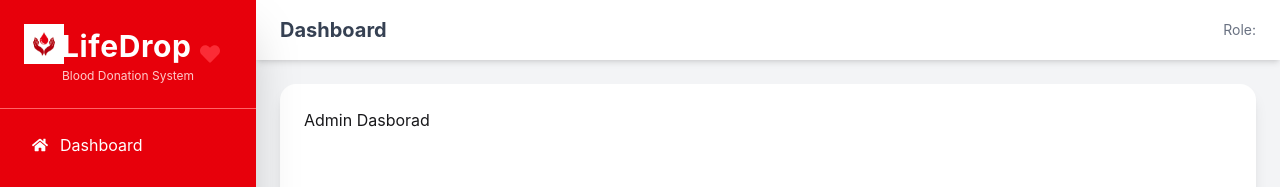
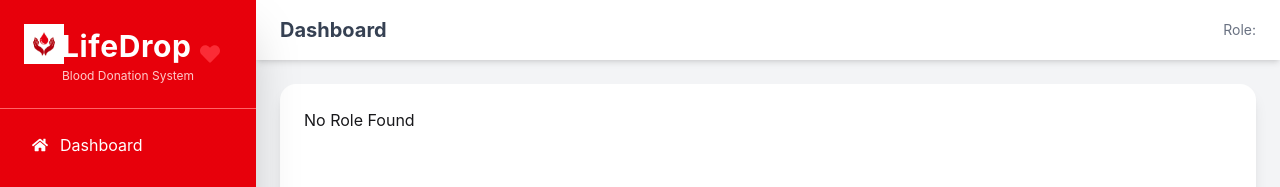
Before and after one commit to Pranto-29/blood-Project, a React (Vite) app: page /dashboard in a window 1280 px wide. Shown: the top 187 px of the page. Built offline with nearby package versions, Linux system fonts and the light colour scheme; no server answers; sample sign-in values are in the browser's storage.

Commit message:
added an new messaage

```diff
--- a/src/pages/Dashborad/MainDashborad/MainDashborad.jsx
+++ b/src/pages/Dashborad/MainDashborad/MainDashborad.jsx
@@ -1,9 +1,17 @@
 import React from 'react';
 
-const MainDashborad = () => {
+const MainDashborad = ({ role }) => {
     return (
         <div>
-               Admin Dasborad
+            {role === 'admin' ? (
+                <h1>Admin Dashboard</h1>
+            ) : role === 'donnar' ? (
+                <h1>Donar Dashboard</h1>
+            ) : role === 'volunteer' ? (
+                <h1>Volunteer Dashboard</h1>
+            ) : (
+                <h1>No Role Found</h1>
+            )}
         </div>
     );
 };
--- a/src/pages/Dashborad/RequestDetails/RequestDetails.jsx
+++ b/src/pages/Dashborad/RequestDetails/RequestDetails.jsx
@@ -466,9 +466,6 @@ const RequestDetails = () => {
             This request is already in progress ❤️
           </div>
         )}
-
-
-
       </div>
     </div>
   );
--- a/src/pages/Funding/Funding.jsx
+++ b/src/pages/Funding/Funding.jsx
@@ -199,7 +199,6 @@ const Funding = () => {
     >
       {/* Overlay */}
       <div className="absolute inset-0 bg-crimsom opacity-40"></div>
-
       {/* Donation Form */}
       <div className="relative z-10 bg-pink-300 p-8 rounded-lg shadow-xl w-full max-w-md">
         <h2 className="text-3xl font-bold mb-6 text-center text-gray-800">Make a Donation</h2>
--- a/src/pages/Home/DonationRequest/DonationRequest.jsx
+++ b/src/pages/Home/DonationRequest/DonationRequest.jsx
@@ -447,7 +447,7 @@ const DonationRequest = () => {
               )}
 
               {/* DONOR */}
-              {currentUser?.role === "donar" && (
+              {currentUser?.role === "donnar" && (
                 <button
                   onClick={() => handleDelete(req._id)}
                   className="bg-gray-700 text-white px-3 py-1 rounded-lg"
```
